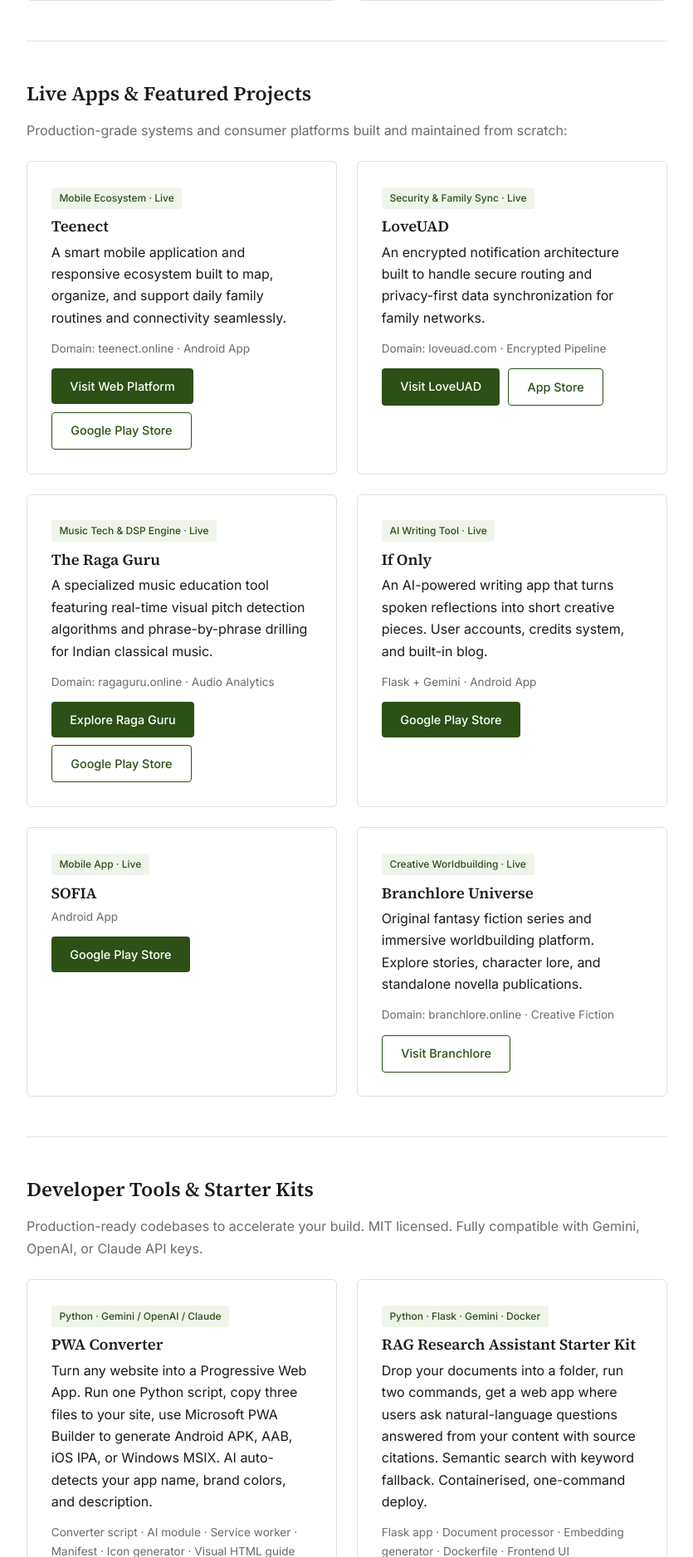
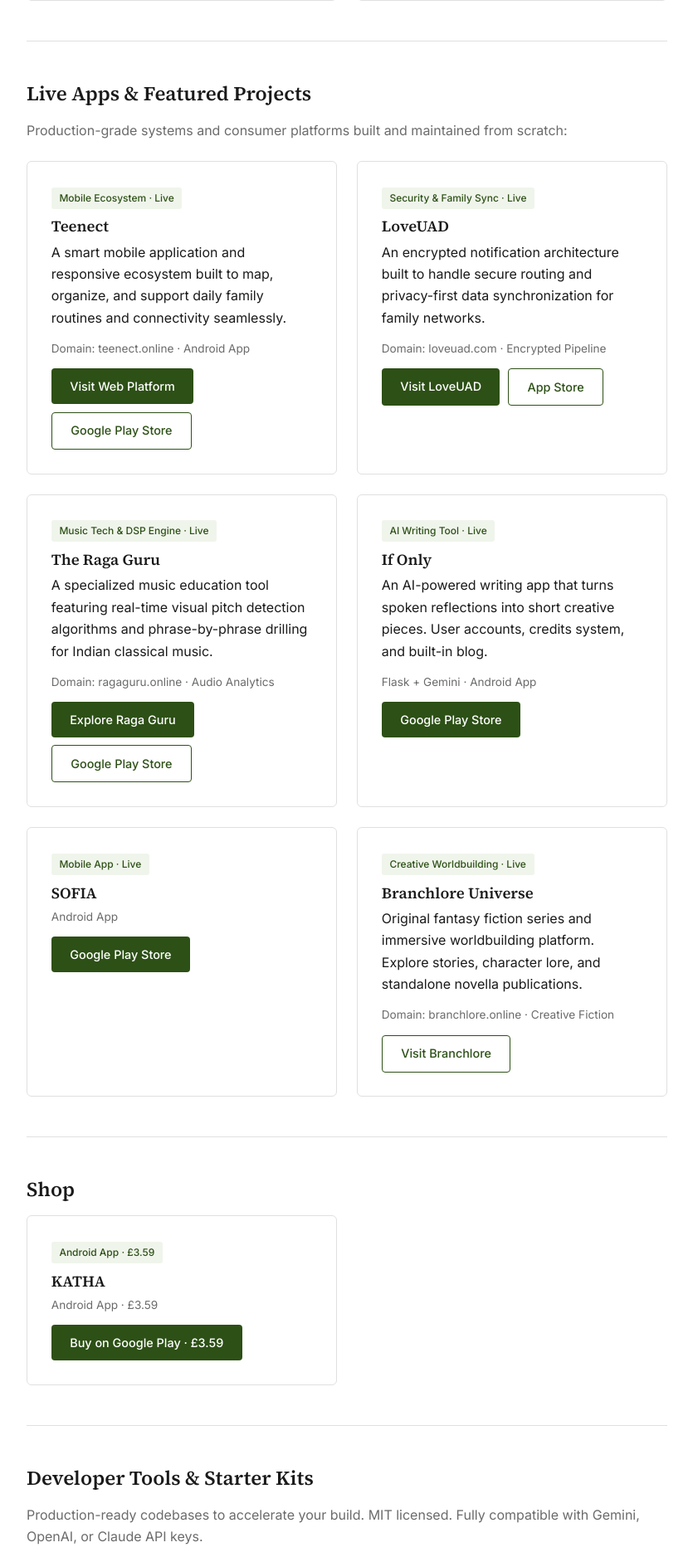
Before and after one commit to kanchang12/ikanchan, a Flask app: page / in a window 1280 px wide. Shown: the part 1550-3427 px from the top of the page at 83% size, without its empty margins (222-1057 px from the left). Run offline with Flask 3, Linux system fonts and the light colour scheme.

Commit message:
Update index.html

```diff
--- a/templates/index.html
+++ b/templates/index.html
@@ -14,7 +14,7 @@
     <meta name="viewport" content="width=device-width, initial-scale=1.0">
     <title>Kanchan Ghosh — Custom Android App Development & AI Systems Engineering</title>
     <meta name="description" content="Custom Android app development and AI engineering services by Kanchan Ghosh. Mobile architectures, pitch-detection algorithms, encrypted family platforms, and AI dev tools.">
-    <meta name="keywords" content="Kanchan Ghosh, Android App Developer, Custom App Engineering, Teenect, LoveUAD, The Raga Guru, Branchlore, If Only, SOFIA, PWA converter, RAG starter kit, OCR extractor, AI developer tools, Flask, Gemini, Python, Leeds UK">
+    <meta name="keywords" content="Kanchan Ghosh, Android App Developer, Custom App Engineering, Teenect, LoveUAD, The Raga Guru, Branchlore, If Only, SOFIA, KATHA, PWA converter, RAG starter kit, OCR extractor, AI developer tools, Flask, Gemini, Python, Leeds UK">
     <link rel="canonical" href="https://ikanchan.com/">
 
     <!-- Open Graph / Social -->
@@ -118,6 +118,18 @@
                 "operatingSystem": "Android",
                 "sameAs": "https://play.google.com/store/apps/details?id=com.ikanchan.sofia2",
                 "description": "Android mobile application by Kanchan Ghosh."
+            },
+            {
+                "@type": "SoftwareApplication",
+                "name": "KATHA",
+                "applicationCategory": "MobileApplication",
+                "operatingSystem": "Android",
+                "sameAs": "https://play.google.com/store/apps/details?id=com.loveuad.katha",
+                "offers": {
+                    "@type": "Offer",
+                    "price": "3.59",
+                    "priceCurrency": "GBP"
+                }
             }
         ]
     }
@@ -136,6 +148,7 @@
         <div class="nav-links">
             <a href="#services">Services</a>
             <a href="#portfolio">Apps & Projects</a>
+            <a href="#shop">Shop</a>
             <a href="#code">Dev Kits</a>
             <a href="blog_home.html" target="_blank" rel="noopener">Blog</a>
             <a href="#contact">Contact</a>
@@ -296,6 +309,26 @@
         </div>
     </section>
 
+    <!-- Shop -->
+    <section id="shop">
+        <h2>Shop</h2>
+        <div class="product-grid">
+
+            <!-- KATHA -->
+            <article class="product-card">
+                <div class="product-info">
+                    <span class="product-tag">Android App · £3.59</span>
+                    <h3>KATHA</h3>
+                    <p class="product-meta">Android App · £3.59</p>
+                    <div class="product-buttons">
+                        <a href="https://play.google.com/store/apps/details?id=com.loveuad.katha" class="btn" target="_blank" rel="noopener">Buy on Google Play · £3.59</a>
+                    </div>
+                </div>
+            </article>
+
+        </div>
+    </section>
+
     <!-- Developer Starter Kits -->
     <section id="code">
         <h2>Developer Tools & Starter Kits</h2>
```
